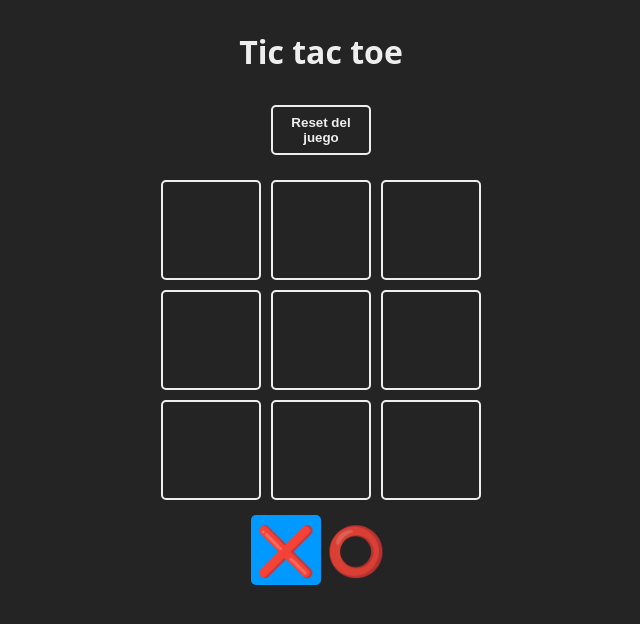
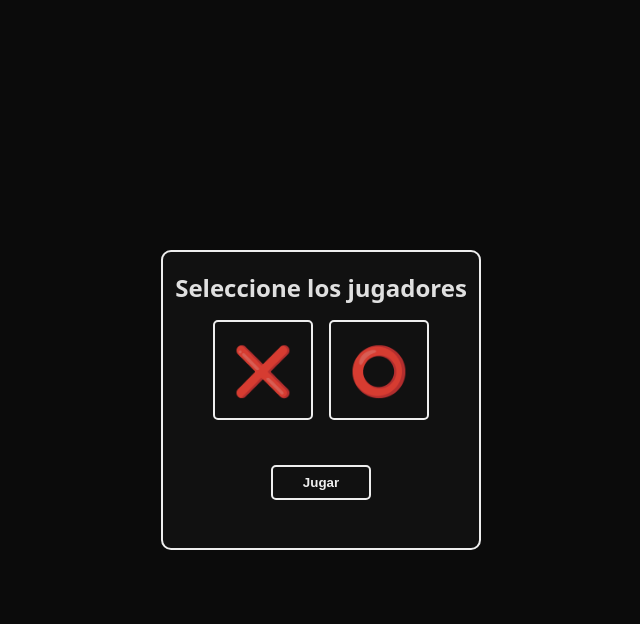
Before and after one commit to thotluna/aprendiendo-react, a React (Vite) app in the folder projects/tic-tac-toe/: page / in a window 1280 px wide. Shown: the top 624 px of the page, without its empty margins (319-959 px from the left). Built offline with nearby package versions, Linux system fonts and the light colour scheme.

Commit message:
Create usePlay and usePlayers

```diff
--- a/projects/tic-tac-toe/src/App.jsx
+++ b/projects/tic-tac-toe/src/App.jsx
@@ -1,8 +1,22 @@
 import Board from './components/Board'
+import { StartModel } from './components/StartModal'
+import { usePlay } from './hooks/usePlay'
+import { usePlayers } from './hooks/usePlayers'
 
 function App () {
+  const { play, startPlay } = usePlay()
+  const { players, handlerPlayers } = usePlayers()
   return (
-    <Board />
+    <>
+      {
+        !play && <StartModel
+          players={players}
+          onPlayers={handlerPlayers}
+          setPlay={startPlay}
+                 />
+      }
+      {play && <Board />}
+    </>
   )
 }
 
--- /dev/null
+++ b/projects/tic-tac-toe/src/hooks/usePlay.js
@@ -0,0 +1,18 @@
+import { useState } from 'react'
+import { getPlayStorage, resetPlayStorage, savePlayStorage } from '../logic/storage'
+
+export function usePlay () {
+  const [play, setPLay] = useState(() => getPlayStorage() || false)
+
+  const startPlay = () => {
+    savePlayStorage()
+    setPLay(true)
+  }
+
+  const restartPlay = () => {
+    resetPlayStorage()
+    setPLay(false)
+  }
+
+  return { play, startPlay, restartPlay }
+}
--- /dev/null
+++ b/projects/tic-tac-toe/src/hooks/usePlayers.js
@@ -0,0 +1,13 @@
+import { useState } from 'react'
+
+export function usePlayers () {
+  const [players, setPlayers] = useState([])
+
+  const handlerPlayers = (player) => {
+    const playersSave = players.includes(player)
+      ? players.filter(value => value !== player)
+      : [...players, player]
+    setPlayers(playersSave)
+  }
+  return { players, setPlayers, handlerPlayers }
+}
--- a/projects/tic-tac-toe/src/logic/storage/index.js
+++ b/projects/tic-tac-toe/src/logic/storage/index.js
@@ -8,3 +8,15 @@ export const resetGameStorage = () => {
   window.localStorage.removeItem('board')
   window.localStorage.removeItem('turn')
 }
+
+export const savePlayStorage = () => {
+  window.localStorage.setItem('play', true)
+}
+
+export const getPlayStorage = () => {
+  return window.localStorage.getItem('play')
+}
+
+export const resetPlayStorage = () => {
+  window.localStorage.removeItem('play')
+}
```
